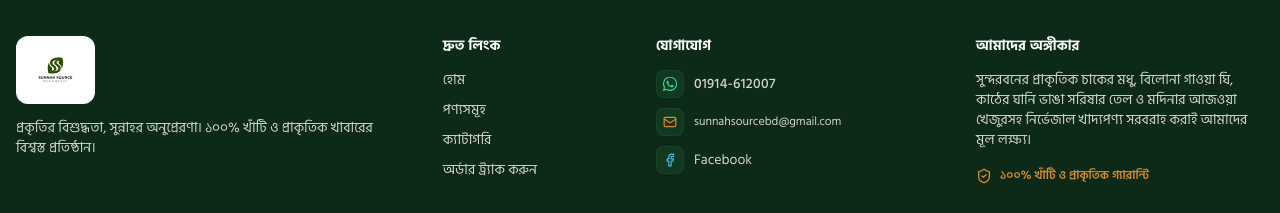
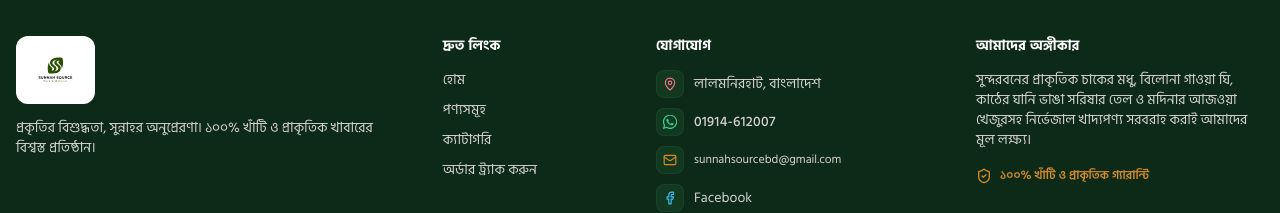
Before and after one commit to Ashraf019399/sunnah-source, a Next.js app: page / in a window 1280 px wide. Shown: the part 5642-5855 px from the top of the page. Built offline with nearby package versions, Linux system fonts and the light colour scheme; no server answers.

Commit message:
fix(brand): update official warehouse and office address to Lalmonirhat across site and invoices

```diff
--- a/src/app/contact/page.tsx
+++ b/src/app/contact/page.tsx
@@ -70,7 +70,7 @@ export default function ContactPage() {
       id: "office",
       icon: MapPin,
       title: "অফিস ও ওয়্যারহাউস",
-      value: "ঢাকা, বাংলাদেশ",
+      value: "লালমনিরহাট, বাংলাদেশ",
       subtext: "সারাদেশের ৬৪ জেলায় ক্যাশ অন হোম ডেলিভারি",
       actionLabel: "অর্ডার ট্র্যাক করুন",
       actionHref: "/track-order",
--- a/src/components/admin/orders/order-invoice.tsx
+++ b/src/components/admin/orders/order-invoice.tsx
@@ -107,7 +107,7 @@ export const OrderInvoice: React.FC<OrderInvoiceProps> = ({ order, autoPrint = f
               </p>
               <div className="text-[11px] text-charcoal-500 mt-1.5 space-y-0.5 font-sans">
                 <p>হটলাইন: ০১৯১৪-৬১২০০৭ | ইমেইল: support@sunnahsourcebd.com</p>
-                <p>ওয়েবসাইট: www.sunnahsourcebd.com | ঢাকা, বাংলাদেশ</p>
+                <p>ওয়েবসাইট: www.sunnahsourcebd.com | লালমনিরহাট, বাংলাদেশ</p>
               </div>
             </div>
 
--- a/src/components/checkout/printable-invoice.tsx
+++ b/src/components/checkout/printable-invoice.tsx
@@ -106,7 +106,7 @@ export const PrintableInvoice: React.FC<PrintableInvoiceProps> = ({
               </p>
               <div className="text-[11px] text-charcoal-500 mt-1.5 space-y-0.5 font-sans">
                 <p>হটলাইন: ০১৯১৪-৬১২০০৭ | ইমেইল: support@sunnahsourcebd.com</p>
-                <p>ওয়েবসাইট: www.sunnahsourcebd.com | ঢাকা, বাংলাদেশ</p>
+                <p>ওয়েবসাইট: www.sunnahsourcebd.com | লালমনিরহাট, বাংলাদেশ</p>
               </div>
             </div>
 
--- a/src/components/layout/footer.tsx
+++ b/src/components/layout/footer.tsx
@@ -1,6 +1,6 @@
 import React from "react";
 import Link from "next/link";
-import { ShieldCheck, Mail, Facebook } from "lucide-react";
+import { ShieldCheck, Mail, Facebook, MapPin } from "lucide-react";
 import { BrandLogo } from "@/components/layout/brand-logo";
 
 const WhatsAppIcon: React.FC<{ className?: string }> = ({ className = "w-4 h-4" }) => (
@@ -77,6 +77,12 @@ export const Footer: React.FC = () => {
           <div className="lg:col-span-3 space-y-3.5">
             <h4 className="text-white font-bold text-sm tracking-wide">যোগাযোগ</h4>
             <ul className="space-y-2.5 text-xs sm:text-sm text-stone-300">
+              <li className="flex items-center gap-2.5 text-stone-300">
+                <span className="w-7 h-7 rounded-lg bg-brand-800/80 border border-brand-700/60 flex items-center justify-center text-rose-400 shrink-0">
+                  <MapPin className="w-3.5 h-3.5" />
+                </span>
+                <span>লালমনিরহাট, বাংলাদেশ</span>
+              </li>
               <li>
                 <a
                   href="https://wa.me/8801914612007"
```
